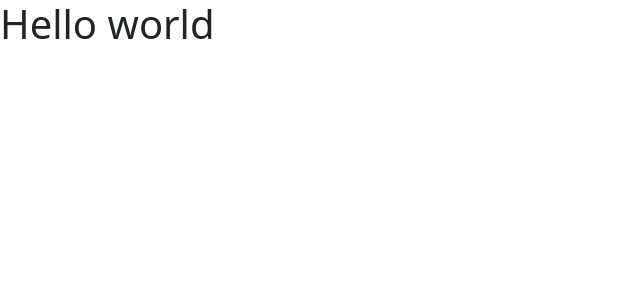
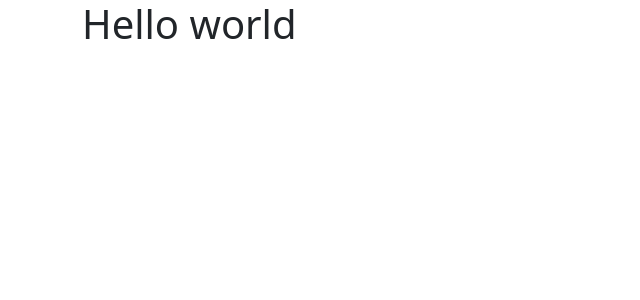
Before and after one commit to ncastaldi/hw19-employee-directory, a React (Create React App) app: page / in a window 1280 px wide. Shown: the top 300 px of the page, without its empty margins (0-640 px from the left). Built offline with nearby package versions, Linux system fonts and the light colour scheme.

Commit message:
added basic bootstrap layout style

```diff
--- a/src/Views/Home/Home.jsx
+++ b/src/Views/Home/Home.jsx
@@ -2,7 +2,17 @@ import React, { Component } from "react";
 
 class Home extends Component {
   render() {
-    return <h1>Hello world</h1>;
+    return (
+      <>
+        <div className="container">
+          <div className="row">
+            <div className="col">
+              <h1>Hello world</h1>
+            </div>
+          </div>
+        </div>
+      </>
+    );
   }
 }
 
```
